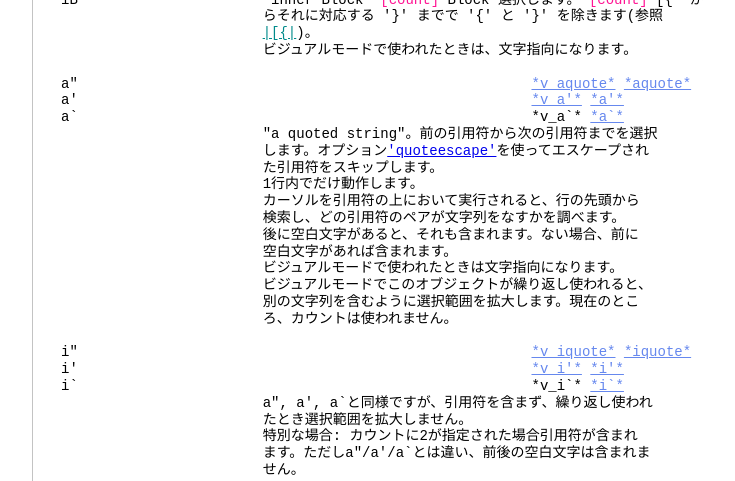
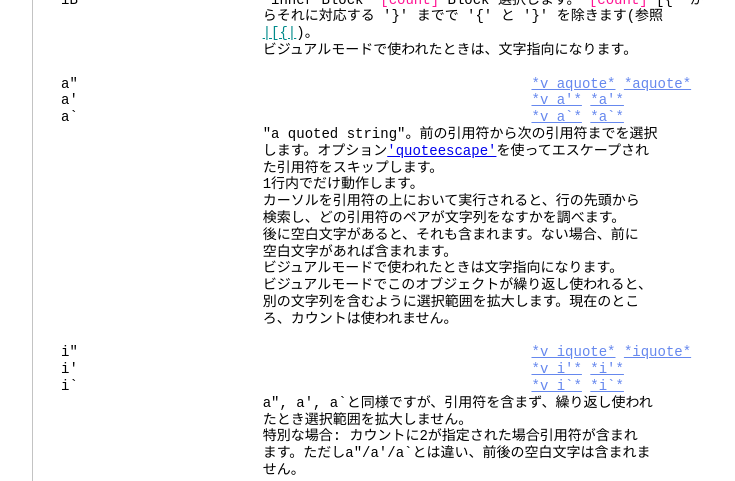
Before and after one commit to vim-jp/vimdoc-ja, a Jekyll site: the page built from motion.html, in a window 1280 px wide and 900 px high, scrolled down 10508 px. Shown: the part 151-632 px from the top of the window, without its empty margins (336-1071 px from the left). Built offline with Jekyll 4.4.1, drawn with Linux system fonts in a browser that asks for light colours; nearby versions of some CDN libraries; Markdown is read by kramdown in place of the engine named in the settings; comment, search, counter and statistics services are not loaded.

Commit message:
update html

```diff
--- a/editing.html
+++ b/editing.html
@@ -423,7 +423,7 @@ Unix などではファイル名にバッククォート '`' も使える。例:
 <br>
 &nbsp;&nbsp;&nbsp;&nbsp;&nbsp;&nbsp;&nbsp;&nbsp;&nbsp;&nbsp;&nbsp;&nbsp;&nbsp;&nbsp;&nbsp;&nbsp;&nbsp;&nbsp;&nbsp;&nbsp;&nbsp;&nbsp;&nbsp;&nbsp;&nbsp;&nbsp;&nbsp;&nbsp;&nbsp;&nbsp;&nbsp;&nbsp;&nbsp;&nbsp;&nbsp;&nbsp;&nbsp;&nbsp;&nbsp;&nbsp;&nbsp;&nbsp;&nbsp;&nbsp;&nbsp;&nbsp;&nbsp;&nbsp;&nbsp;&nbsp;&nbsp;&nbsp;&nbsp;&nbsp;&nbsp;&nbsp;<a class="Constant" href="editing.html#`=" name="`=">*`=*</a><br>
 バッククォート内を、外部コマンドとしてではなく Vim の式として展開させることも<br>
-できる。そのためには `<span class="Comment">={expr}</span>` という構文を使えばよい。例:<br>
+できる。そのためには `=<span class="Special">{expr}</span>` という構文を使えばよい。例:<br>
 <span class="Comment">&nbsp;&nbsp;&nbsp;&nbsp;&nbsp;&nbsp;&nbsp;&nbsp;:e `=tempname()`</span><br>
 この式はほとんど何を含んでもよい。そのため、これを使って '&quot;', '|', '%', '#' の<br>
 特別な意味を打ち消すこともできる。引数は改行で区切られる。式の結果がリスト<br>
--- a/filetype.html
+++ b/filetype.html
@@ -443,8 +443,8 @@ g:changelog_username&nbsp;&nbsp;&nbsp;&nbsp;ユーザーの名前とメールア
 &nbsp;&nbsp;&nbsp;&nbsp;&nbsp;&nbsp;&nbsp;&nbsp;&nbsp;&nbsp;&nbsp;&nbsp;&nbsp;&nbsp;&nbsp;&nbsp;&nbsp;&nbsp;&nbsp;&nbsp;&nbsp;&nbsp;&nbsp;&nbsp;る。まずカレントユーザーについての情報を得るために<br>
 &nbsp;&nbsp;&nbsp;&nbsp;&nbsp;&nbsp;&nbsp;&nbsp;&nbsp;&nbsp;&nbsp;&nbsp;&nbsp;&nbsp;&nbsp;&nbsp;&nbsp;&nbsp;&nbsp;&nbsp;&nbsp;&nbsp;&nbsp;&nbsp;/etc/passwd を探す。そこの最初の区切りにユーザーの実<br>
 &nbsp;&nbsp;&nbsp;&nbsp;&nbsp;&nbsp;&nbsp;&nbsp;&nbsp;&nbsp;&nbsp;&nbsp;&nbsp;&nbsp;&nbsp;&nbsp;&nbsp;&nbsp;&nbsp;&nbsp;&nbsp;&nbsp;&nbsp;&nbsp;名があることを期待している。次に環境変数の$NAMEを<br>
-&nbsp;&nbsp;&nbsp;&nbsp;&nbsp;&nbsp;&nbsp;&nbsp;&nbsp;&nbsp;&nbsp;&nbsp;&nbsp;&nbsp;&nbsp;&nbsp;&nbsp;&nbsp;&nbsp;&nbsp;&nbsp;&nbsp;&nbsp;&nbsp;チェックする。最後にアドレスを得るために`<span class="Comment">whoami</span>`と<br>
-&nbsp;&nbsp;&nbsp;&nbsp;&nbsp;&nbsp;&nbsp;&nbsp;&nbsp;&nbsp;&nbsp;&nbsp;&nbsp;&nbsp;&nbsp;&nbsp;&nbsp;&nbsp;&nbsp;&nbsp;&nbsp;&nbsp;&nbsp;&nbsp;`<span class="Comment">hostname</span>`を実行する。最終的に次のような値を決定す<br>
+&nbsp;&nbsp;&nbsp;&nbsp;&nbsp;&nbsp;&nbsp;&nbsp;&nbsp;&nbsp;&nbsp;&nbsp;&nbsp;&nbsp;&nbsp;&nbsp;&nbsp;&nbsp;&nbsp;&nbsp;&nbsp;&nbsp;&nbsp;&nbsp;チェックする。最後にアドレスを得るために`whoami`と<br>
+&nbsp;&nbsp;&nbsp;&nbsp;&nbsp;&nbsp;&nbsp;&nbsp;&nbsp;&nbsp;&nbsp;&nbsp;&nbsp;&nbsp;&nbsp;&nbsp;&nbsp;&nbsp;&nbsp;&nbsp;&nbsp;&nbsp;&nbsp;&nbsp;`hostname`を実行する。最終的に次のような値を決定す<br>
 &nbsp;&nbsp;&nbsp;&nbsp;&nbsp;&nbsp;&nbsp;&nbsp;&nbsp;&nbsp;&nbsp;&nbsp;&nbsp;&nbsp;&nbsp;&nbsp;&nbsp;&nbsp;&nbsp;&nbsp;&nbsp;&nbsp;&nbsp;&nbsp;る。<br>
 <span class="Comment">&nbsp;&nbsp;&nbsp;&nbsp;&nbsp;&nbsp;&nbsp;&nbsp;&nbsp;&nbsp;&nbsp;&nbsp;&nbsp;&nbsp;&nbsp;&nbsp;&nbsp;&nbsp;&nbsp;&nbsp;&nbsp;&nbsp;&nbsp;&nbsp;&nbsp;&nbsp;&nbsp;&nbsp;&nbsp;&nbsp;&nbsp;&nbsp;Full Name &lt;user@host&gt;</span><br>
 <br>
--- a/motion.html
+++ b/motion.html
@@ -631,7 +631,7 @@ iB&nbsp;&nbsp;&nbsp;&nbsp;&nbsp;&nbsp;&nbsp;&nbsp;&nbsp;&nbsp;&nbsp;&nbsp;&nbsp;
 <br>
 a&quot;&nbsp;&nbsp;&nbsp;&nbsp;&nbsp;&nbsp;&nbsp;&nbsp;&nbsp;&nbsp;&nbsp;&nbsp;&nbsp;&nbsp;&nbsp;&nbsp;&nbsp;&nbsp;&nbsp;&nbsp;&nbsp;&nbsp;&nbsp;&nbsp;&nbsp;&nbsp;&nbsp;&nbsp;&nbsp;&nbsp;&nbsp;&nbsp;&nbsp;&nbsp;&nbsp;&nbsp;&nbsp;&nbsp;&nbsp;&nbsp;&nbsp;&nbsp;&nbsp;&nbsp;&nbsp;&nbsp;&nbsp;&nbsp;&nbsp;&nbsp;&nbsp;&nbsp;&nbsp;&nbsp;<a class="Constant" href="motion.html#v_aquote" name="v_aquote">*v_aquote*</a>&nbsp;<a class="Constant" href="motion.html#aquote" name="aquote">*aquote*</a><br>
 a'&nbsp;&nbsp;&nbsp;&nbsp;&nbsp;&nbsp;&nbsp;&nbsp;&nbsp;&nbsp;&nbsp;&nbsp;&nbsp;&nbsp;&nbsp;&nbsp;&nbsp;&nbsp;&nbsp;&nbsp;&nbsp;&nbsp;&nbsp;&nbsp;&nbsp;&nbsp;&nbsp;&nbsp;&nbsp;&nbsp;&nbsp;&nbsp;&nbsp;&nbsp;&nbsp;&nbsp;&nbsp;&nbsp;&nbsp;&nbsp;&nbsp;&nbsp;&nbsp;&nbsp;&nbsp;&nbsp;&nbsp;&nbsp;&nbsp;&nbsp;&nbsp;&nbsp;&nbsp;&nbsp;<a class="Constant" href="motion.html#v_a'" name="v_a'">*v_a'*</a>&nbsp;<a class="Constant" href="motion.html#a'" name="a'">*a'*</a><br>
-a`<span class="Comment">&nbsp;&nbsp;&nbsp;&nbsp;&nbsp;&nbsp;&nbsp;&nbsp;&nbsp;&nbsp;&nbsp;&nbsp;&nbsp;&nbsp;&nbsp;&nbsp;&nbsp;&nbsp;&nbsp;&nbsp;&nbsp;&nbsp;&nbsp;&nbsp;&nbsp;&nbsp;&nbsp;&nbsp;&nbsp;&nbsp;&nbsp;&nbsp;&nbsp;&nbsp;&nbsp;&nbsp;&nbsp;&nbsp;&nbsp;&nbsp;&nbsp;&nbsp;&nbsp;&nbsp;&nbsp;&nbsp;&nbsp;&nbsp;&nbsp;&nbsp;&nbsp;&nbsp;&nbsp;&nbsp;*v_a</span>`*&nbsp;<a class="Constant" href="motion.html#a`" name="a`">*a`*</a><br>
+a`&nbsp;&nbsp;&nbsp;&nbsp;&nbsp;&nbsp;&nbsp;&nbsp;&nbsp;&nbsp;&nbsp;&nbsp;&nbsp;&nbsp;&nbsp;&nbsp;&nbsp;&nbsp;&nbsp;&nbsp;&nbsp;&nbsp;&nbsp;&nbsp;&nbsp;&nbsp;&nbsp;&nbsp;&nbsp;&nbsp;&nbsp;&nbsp;&nbsp;&nbsp;&nbsp;&nbsp;&nbsp;&nbsp;&nbsp;&nbsp;&nbsp;&nbsp;&nbsp;&nbsp;&nbsp;&nbsp;&nbsp;&nbsp;&nbsp;&nbsp;&nbsp;&nbsp;&nbsp;&nbsp;<a class="Constant" href="motion.html#v_a`" name="v_a`">*v_a`*</a>&nbsp;<a class="Constant" href="motion.html#a`" name="a`">*a`*</a><br>
 &nbsp;&nbsp;&nbsp;&nbsp;&nbsp;&nbsp;&nbsp;&nbsp;&nbsp;&nbsp;&nbsp;&nbsp;&nbsp;&nbsp;&nbsp;&nbsp;&nbsp;&nbsp;&nbsp;&nbsp;&nbsp;&nbsp;&nbsp;&nbsp;&quot;a quoted string&quot;。前の引用符から次の引用符までを選択<br>
 &nbsp;&nbsp;&nbsp;&nbsp;&nbsp;&nbsp;&nbsp;&nbsp;&nbsp;&nbsp;&nbsp;&nbsp;&nbsp;&nbsp;&nbsp;&nbsp;&nbsp;&nbsp;&nbsp;&nbsp;&nbsp;&nbsp;&nbsp;&nbsp;します。オプション<a class="Type" href="options.html#'quoteescape'">'quoteescape'</a>を使ってエスケープされ<br>
 &nbsp;&nbsp;&nbsp;&nbsp;&nbsp;&nbsp;&nbsp;&nbsp;&nbsp;&nbsp;&nbsp;&nbsp;&nbsp;&nbsp;&nbsp;&nbsp;&nbsp;&nbsp;&nbsp;&nbsp;&nbsp;&nbsp;&nbsp;&nbsp;た引用符をスキップします。<br>
@@ -647,7 +647,7 @@ a`<span class="Comment">&nbsp;&nbsp;&nbsp;&nbsp;&nbsp;&nbsp;&nbsp;&nbsp;&nbsp;&n
 <br>
 i&quot;&nbsp;&nbsp;&nbsp;&nbsp;&nbsp;&nbsp;&nbsp;&nbsp;&nbsp;&nbsp;&nbsp;&nbsp;&nbsp;&nbsp;&nbsp;&nbsp;&nbsp;&nbsp;&nbsp;&nbsp;&nbsp;&nbsp;&nbsp;&nbsp;&nbsp;&nbsp;&nbsp;&nbsp;&nbsp;&nbsp;&nbsp;&nbsp;&nbsp;&nbsp;&nbsp;&nbsp;&nbsp;&nbsp;&nbsp;&nbsp;&nbsp;&nbsp;&nbsp;&nbsp;&nbsp;&nbsp;&nbsp;&nbsp;&nbsp;&nbsp;&nbsp;&nbsp;&nbsp;&nbsp;<a class="Constant" href="motion.html#v_iquote" name="v_iquote">*v_iquote*</a>&nbsp;<a class="Constant" href="motion.html#iquote" name="iquote">*iquote*</a><br>
 i'&nbsp;&nbsp;&nbsp;&nbsp;&nbsp;&nbsp;&nbsp;&nbsp;&nbsp;&nbsp;&nbsp;&nbsp;&nbsp;&nbsp;&nbsp;&nbsp;&nbsp;&nbsp;&nbsp;&nbsp;&nbsp;&nbsp;&nbsp;&nbsp;&nbsp;&nbsp;&nbsp;&nbsp;&nbsp;&nbsp;&nbsp;&nbsp;&nbsp;&nbsp;&nbsp;&nbsp;&nbsp;&nbsp;&nbsp;&nbsp;&nbsp;&nbsp;&nbsp;&nbsp;&nbsp;&nbsp;&nbsp;&nbsp;&nbsp;&nbsp;&nbsp;&nbsp;&nbsp;&nbsp;<a class="Constant" href="motion.html#v_i'" name="v_i'">*v_i'*</a>&nbsp;<a class="Constant" href="motion.html#i'" name="i'">*i'*</a><br>
-i`<span class="Comment">&nbsp;&nbsp;&nbsp;&nbsp;&nbsp;&nbsp;&nbsp;&nbsp;&nbsp;&nbsp;&nbsp;&nbsp;&nbsp;&nbsp;&nbsp;&nbsp;&nbsp;&nbsp;&nbsp;&nbsp;&nbsp;&nbsp;&nbsp;&nbsp;&nbsp;&nbsp;&nbsp;&nbsp;&nbsp;&nbsp;&nbsp;&nbsp;&nbsp;&nbsp;&nbsp;&nbsp;&nbsp;&nbsp;&nbsp;&nbsp;&nbsp;&nbsp;&nbsp;&nbsp;&nbsp;&nbsp;&nbsp;&nbsp;&nbsp;&nbsp;&nbsp;&nbsp;&nbsp;&nbsp;*v_i</span>`*&nbsp;<a class="Constant" href="motion.html#i`" name="i`">*i`*</a><br>
+i`&nbsp;&nbsp;&nbsp;&nbsp;&nbsp;&nbsp;&nbsp;&nbsp;&nbsp;&nbsp;&nbsp;&nbsp;&nbsp;&nbsp;&nbsp;&nbsp;&nbsp;&nbsp;&nbsp;&nbsp;&nbsp;&nbsp;&nbsp;&nbsp;&nbsp;&nbsp;&nbsp;&nbsp;&nbsp;&nbsp;&nbsp;&nbsp;&nbsp;&nbsp;&nbsp;&nbsp;&nbsp;&nbsp;&nbsp;&nbsp;&nbsp;&nbsp;&nbsp;&nbsp;&nbsp;&nbsp;&nbsp;&nbsp;&nbsp;&nbsp;&nbsp;&nbsp;&nbsp;&nbsp;<a class="Constant" href="motion.html#v_i`" name="v_i`">*v_i`*</a>&nbsp;<a class="Constant" href="motion.html#i`" name="i`">*i`*</a><br>
 &nbsp;&nbsp;&nbsp;&nbsp;&nbsp;&nbsp;&nbsp;&nbsp;&nbsp;&nbsp;&nbsp;&nbsp;&nbsp;&nbsp;&nbsp;&nbsp;&nbsp;&nbsp;&nbsp;&nbsp;&nbsp;&nbsp;&nbsp;&nbsp;a&quot;, a', a`と同様ですが、引用符を含まず、繰り返し使われ<br>
 &nbsp;&nbsp;&nbsp;&nbsp;&nbsp;&nbsp;&nbsp;&nbsp;&nbsp;&nbsp;&nbsp;&nbsp;&nbsp;&nbsp;&nbsp;&nbsp;&nbsp;&nbsp;&nbsp;&nbsp;&nbsp;&nbsp;&nbsp;&nbsp;たとき選択範囲を拡大しません。<br>
 &nbsp;&nbsp;&nbsp;&nbsp;&nbsp;&nbsp;&nbsp;&nbsp;&nbsp;&nbsp;&nbsp;&nbsp;&nbsp;&nbsp;&nbsp;&nbsp;&nbsp;&nbsp;&nbsp;&nbsp;&nbsp;&nbsp;&nbsp;&nbsp;特別な場合: カウントに2が指定された場合引用符が含まれ<br>
```
